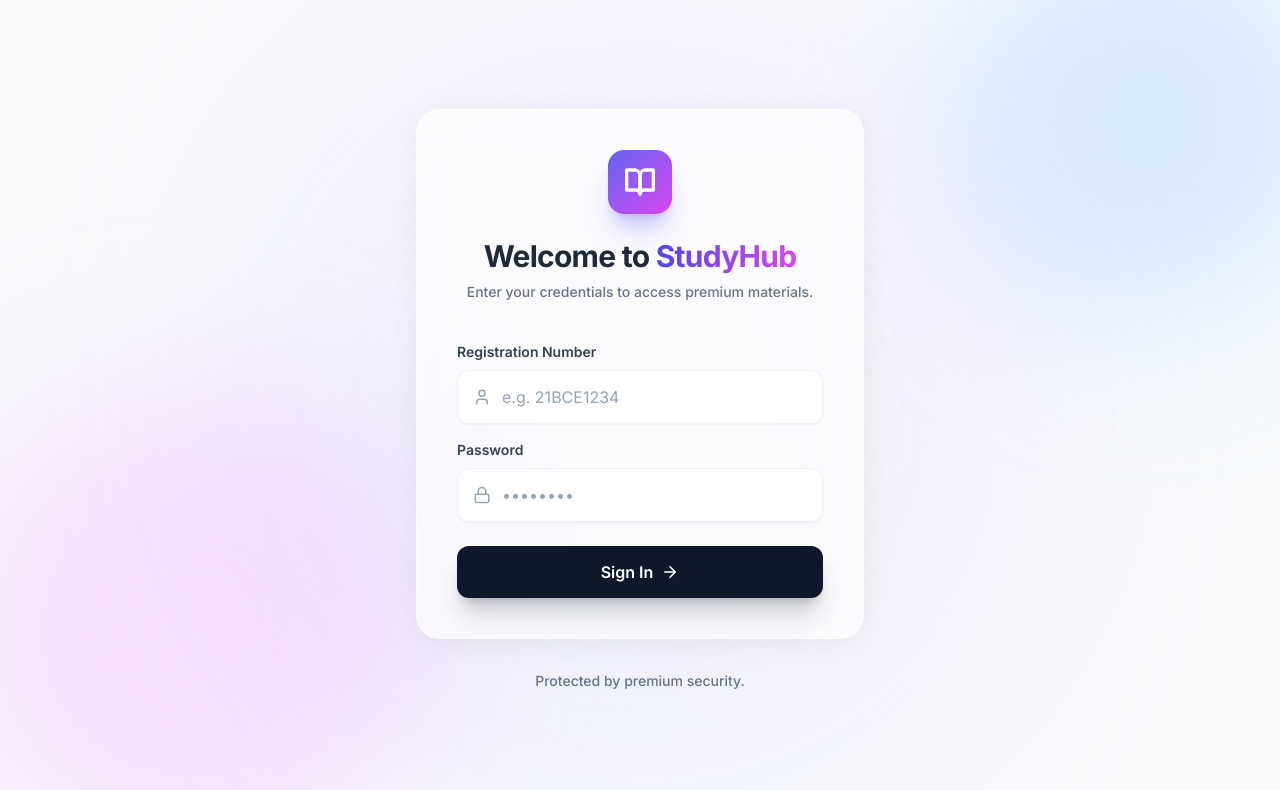
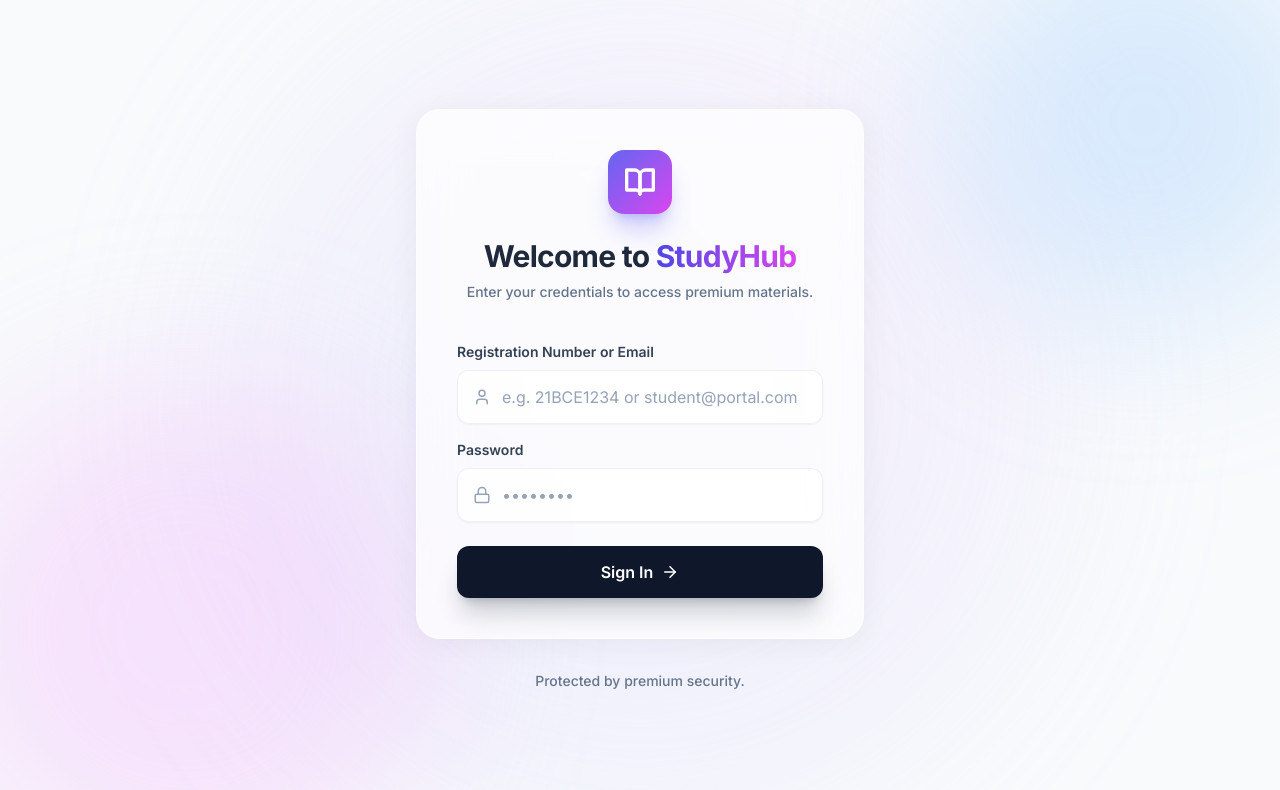
Before and after one commit to ChandraShekar-Kadagala/student-portal, a React (Vite) app: page /login in a window 1280 px wide. Shown: the top 790 px of the page. Built offline with nearby package versions, Linux system fonts and the light colour scheme.

Commit message:
Update Login.jsx

```diff
--- a/src/pages/Login.jsx
+++ b/src/pages/Login.jsx
@@ -4,7 +4,7 @@ import { motion } from 'framer-motion';
 import { BookOpen, User, Lock, ArrowRight, Loader2 } from 'lucide-react';
 
 export default function Login() {
-  const [regNo, setRegNo] = useState('');
+  const [identifier, setIdentifier] = useState('');
   const [password, setPassword] = useState('');
   const [loading, setLoading] = useState(false);
   const [error, setError] = useState(null);
@@ -14,11 +14,14 @@ export default function Login() {
     setLoading(true);
     setError(null);
 
-    // Map Registration Number to a dummy email format as requested
-    const dummyEmail = `${regNo.trim().toLowerCase()}@student.com`;
+    let loginEmail = identifier.trim().toLowerCase();
+    // If the user didn't enter an @ symbol, assume it's a Registration Number and map it
+    if (!loginEmail.includes('@')) {
+      loginEmail = `${loginEmail}@student.com`;
+    }
 
     const { error } = await supabase.auth.signInWithPassword({
-      email: dummyEmail,
+      email: loginEmail,
       password: password,
     });
 
@@ -71,7 +74,7 @@ export default function Login() {
 
             <div className="space-y-4">
               <div>
-                <label className="block text-sm font-semibold text-slate-700 mb-2">Registration Number</label>
+                <label className="block text-sm font-semibold text-slate-700 mb-2">Registration Number or Email</label>
                 <div className="relative group">
                   <div className="absolute inset-y-0 left-0 pl-4 flex items-center pointer-events-none text-slate-400 group-focus-within:text-primary-500 transition-colors">
                     <User size={18} />
@@ -79,10 +82,10 @@ export default function Login() {
                   <input
                     type="text"
                     required
-                    value={regNo}
-                    onChange={(e) => setRegNo(e.target.value)}
+                    value={identifier}
+                    onChange={(e) => setIdentifier(e.target.value)}
                     className="w-full pl-11 pr-4 py-3.5 bg-white/80 border border-slate-200/60 rounded-xl focus:ring-4 focus:ring-primary-500/10 focus:border-primary-500 focus:bg-white outline-none transition-all text-slate-700 shadow-sm font-medium placeholder:text-slate-400 placeholder:font-normal"
-                    placeholder="e.g. 21BCE1234"
+                    placeholder="e.g. 21BCE1234 or student@portal.com"
                   />
                 </div>
               </div>
```
